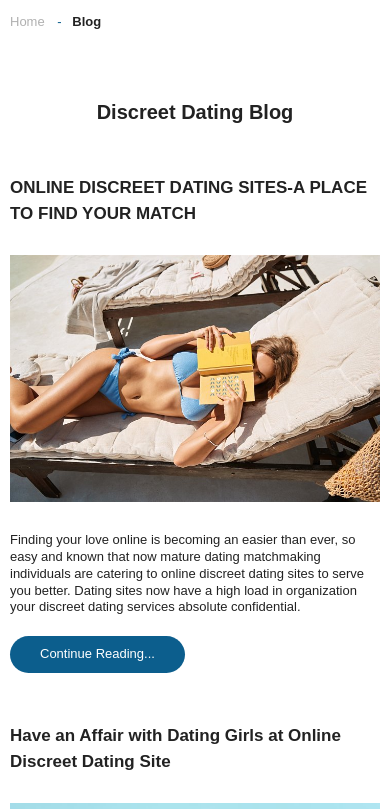
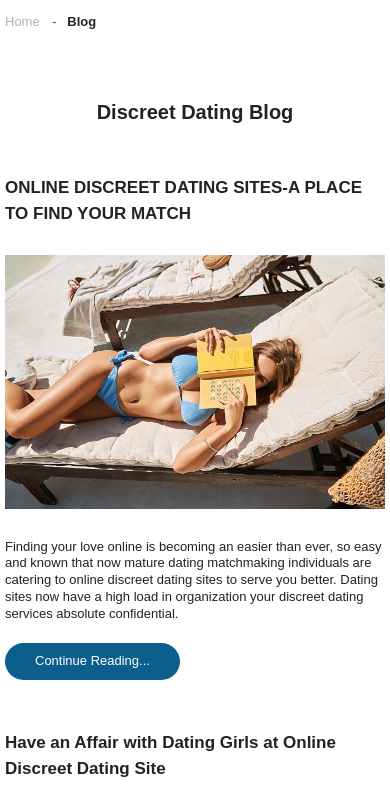
Before and after one commit to MilaVolia/Dating, a plain HTML site: page blog_page.html in a window 390 px wide. Shown: the part 115-924 px from the top of the page. Drawn offline with Linux system fonts and the light colour scheme.

Commit message:
correction

```diff
--- a/sass/style.scss
+++ b/sass/style.scss
@@ -109,7 +109,6 @@ body {
   }
   &__ref {
     color: inherit;
-    transition: all 0.2s ease-in;
     &:hover {
       opacity: 0.7;
       text-decoration: underline;
@@ -141,7 +140,6 @@ body {
     color: inherit;
     margin-bottom: 5px;
     height: 40px;
-    transition: all 0.2s ease-in;
     &:hover {
       color: #0c5e8d;
     }
@@ -149,7 +147,6 @@ body {
 
   &__img {
     max-height: 332px;
-    width: 100%;
   }
 
   &__link-more {
@@ -172,7 +169,6 @@ body {
   }
   &__title-link{
     color: inherit;
-    transition: all 0.2 ease-in;
     &:hover {
       opacity: 0.7;
       text-decoration: underline;
@@ -207,7 +203,6 @@ body {
     color: inherit;
     font-size: 20px;
     font-weight: 700;
-    transition: all 0.2 ease-in;
     &:hover {
       opacity: 0.7;
       text-decoration: underline;
@@ -244,7 +239,6 @@ body {
     color: #fff;
     font-weight: 500;
     margin-top: 10px;
-    transition: all 0.2 ease-in;
     &:hover {
       opacity: 0.7;
       text-decoration: underline;
@@ -281,6 +275,9 @@ body {
 
 //ADAPTIVE
 @media(max-width:768px){
+  .container{
+    padding: 0 5px;
+  }
   //HOME PAGE
   .header__title {
     margin-top: 10px;
@@ -310,6 +307,7 @@ body {
   }
   .blog__img{
     max-height: 100%;
+    width: 100%;
   }
 
   //BLOG
@@ -320,6 +318,10 @@ body {
     display: grid;
     grid-template-columns: repeat(1, 1fr);
     gap: 30px 20px;
+  }
+  .blogs__img{
+    max-height: 100%;
+    width: 100%;
   }
 
 
```
Also changed, not shown: css/style.css, 2 other files.
